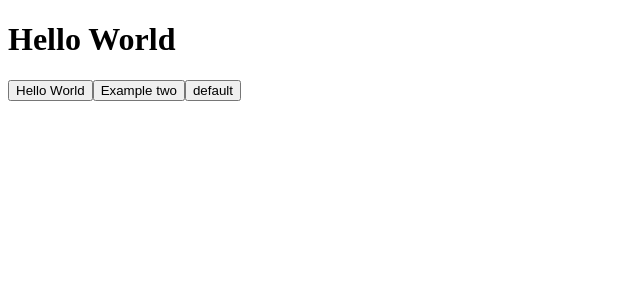
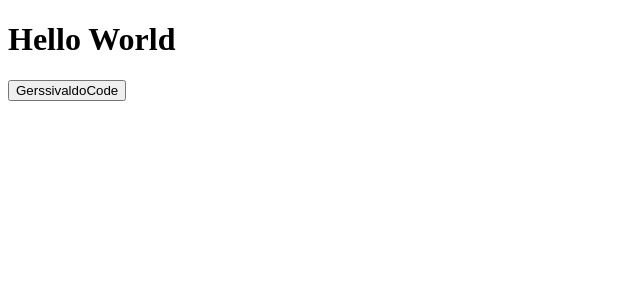
Before and after one commit to gerssivaldosantos/nlw6reactjs, a React (Create React App) app in the folder letmeask/: page / in a window 1280 px wide. Shown: the top 300 px of the page, without its empty margins (0-640 px from the left). Built offline with nearby package versions, Linux system fonts and the light colour scheme.

Commit message:
array props example, type of array too

```diff
--- a/letmeask/src/App.tsx
+++ b/letmeask/src/App.tsx
@@ -5,9 +5,8 @@ function App() {
     <div>
 
     <h1>Hello World</h1>
-    <Button text="Hello World"/>
-    <Button text="Example two"/>
-    <Button/>
+    <Button text={["Gerssivaldo","Code"]}/>
+
     </div>
 
   );
--- a/letmeask/src/components/button.tsx
+++ b/letmeask/src/components/button.tsx
@@ -1,5 +1,5 @@
 type ButtonProps = {
-    text?: string;
+    text?: Array<String>;
 }
 
 export function Button(props:ButtonProps){
```
